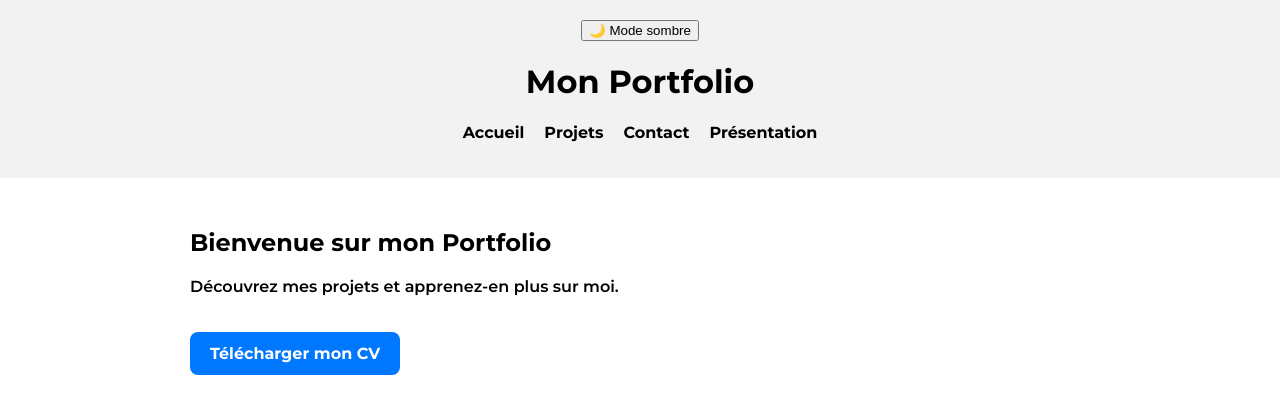
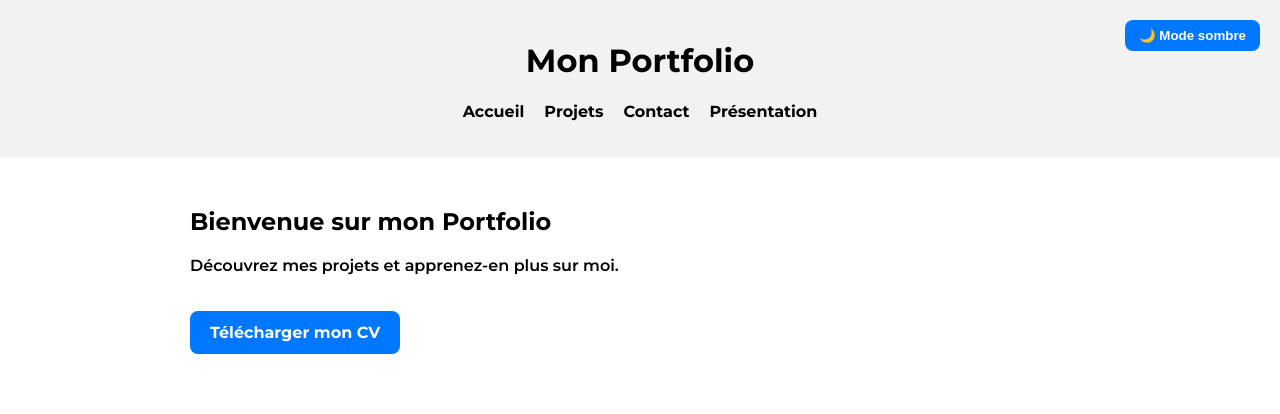
Before and after one commit to Kemal956/portfolio, a plain HTML site: page index.html in a window 1280 px wide. Drawn offline with Linux system fonts and the light colour scheme.

Commit message:
Update style.css

```diff
--- a/style.css
+++ b/style.css
@@ -20,10 +20,12 @@ body[data-theme="dark"] {
     --card: #333333;
 }
 
+/* === HEADER === */
 header {
     background: var(--header);
     padding: 20px;
     text-align: center;
+    position: relative; /* nécessaire pour placer le bouton */
 }
 
 nav ul {
@@ -40,6 +42,26 @@ nav a {
     font-weight: bold;
 }
 
+/* === BOUTON MODE SOMBRE === */
+#theme-toggle {
+    position: absolute;
+    top: 20px;
+    right: 20px;
+    padding: 8px 14px;
+    border: none;
+    background: #0077ff;
+    color: white;
+    font-weight: bold;
+    border-radius: 8px;
+    cursor: pointer;
+    transition: 0.3s;
+}
+
+#theme-toggle:hover {
+    background: #005fd1;
+}
+
+/* === BARRE SCROLL === */
 .scroll-progress {
     height: 4px;
     background: #0077ff;
@@ -49,12 +71,14 @@ nav a {
     left: 0;
 }
 
+/* === MAIN === */
 main {
     max-width: 900px;
     margin: auto;
     padding: 30px;
 }
 
+/* === BOUTON CV === */
 .cv-button {
     display: inline-block;
     padding: 12px 20px;
@@ -66,6 +90,7 @@ main {
     margin-top: 20px;
 }
 
+/* === IMAGE PORTRAIT === */
 .portrait {
     width: 200px;
     border-radius: 15px;
@@ -73,6 +98,7 @@ main {
     margin-bottom: 20px;
 }
 
+/* === BOÎTES === */
 .info-box {
     background: var(--card);
     padding: 20px;
```
